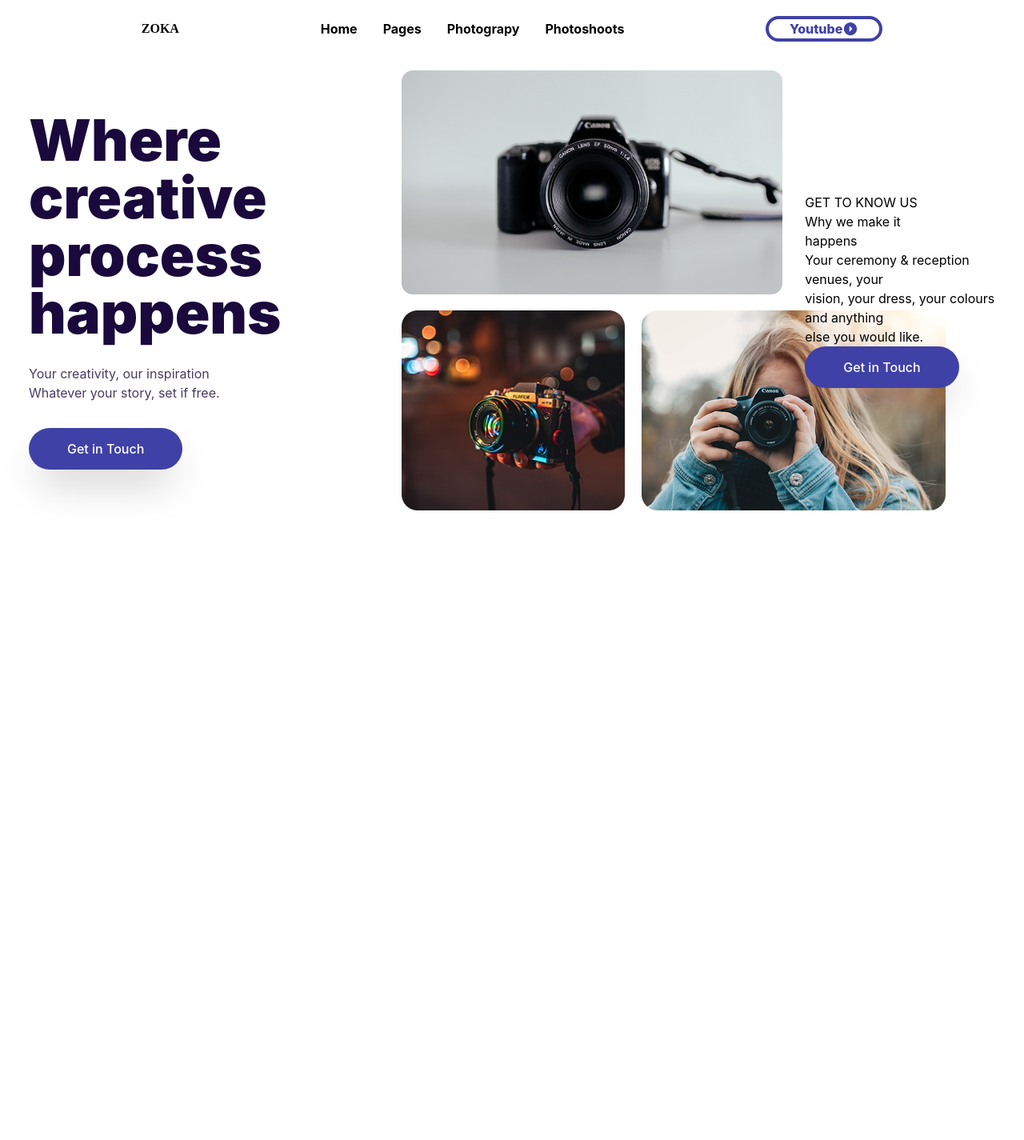
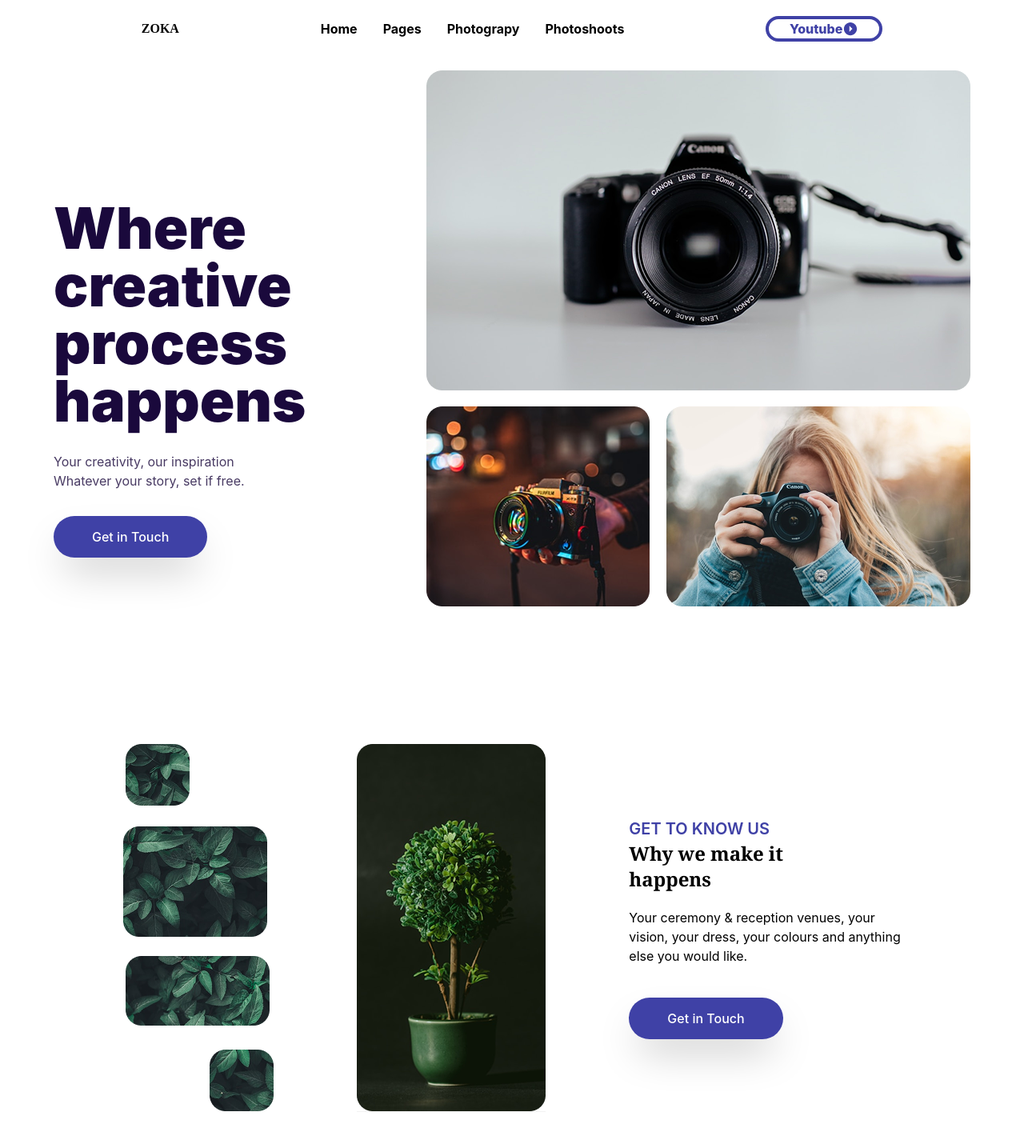
Before and after one commit to 2024xuja/Zoka, a React (Vite) app: page / in a window 1280 px wide. Shown: the whole page at 80% size. Before the commit the page ends 800 px from the top, so only its background shows below. Built offline with nearby package versions, Linux system fonts and the light colour scheme.

Commit message:
Happens has done

```diff
--- a/src/App.jsx
+++ b/src/App.jsx
@@ -1,3 +1,4 @@
+import Happens from "./components/Happens"
 import HeroSection from "./components/HeroSection"
 import Navbar from "./components/Navbar"
 
@@ -6,7 +7,7 @@ function App() {
     <>
       <Navbar />
       <HeroSection/>
-
+      <Happens />
     </>
   )
 }
--- /dev/null
+++ b/src/components/Happens.jsx
@@ -0,0 +1,31 @@
+import KattaGul from '../assets/KattaGul.png';
+import Gul1 from '../assets/Gul1.png';
+
+function Happens() {
+  return (
+    <section className='flex items-center justify-center gap-7 p-9'>
+      <div>
+           <img src={Gul1} alt="Kichik" className='w-47 h-114.75 mr-19'/>
+      </div>
+        <div>
+           <img src={KattaGul} alt="KattaGul" className='w-59 h-114.75 flex shadow-2xs mr-19'/>
+      </div>
+      <div>
+        <h1 className="flex text-[20px] font-semibold text-[#3F41A6] gap-2 ">GET TO KNOW US</h1>
+        <h1 className="text-2xl font-bold font-serif mb-5">
+          Why we make it <br /> happens
+        </h1>
+        <p className="flex text-18 mb-10">
+          Your ceremony & reception venues, your <br /> vision, your dress, your
+          colours and anything <br /> else you would like.
+        </p>
+        <button className="relative p-3.5 px-12 bg-[#3F41A6] rounded-full text-white font-medium shadow-2xl cursor-pointer">
+          Get in Touch
+        </button>
+      </div>
+
+    </section>
+  );
+}
+
+export default Happens;
--- a/src/components/HeroSection.jsx
+++ b/src/components/HeroSection.jsx
@@ -19,31 +19,18 @@ export default function HeroSection() {
           Get in Touch{" "}
         </button>
       </div>
-      <div>
+      <div className="m-25px">
         <img
           src={Camera1}
           alt="Camera rasmi"
           className="w-680px h-400px mb-5"
         />
-        <div className="flex mb-">
-          <img src={Camera2} alt="Bizning rasm" className="w-279px h-250px " />
-          <img src={Camera3} alt="Qiz" className="w-380px h-250px  pl-5.25" />
+        <div className="flex">
+          <img src={Camera2} alt="Bizning rasm" className="w-279px h-250px mb-25" />
+          <img src={Camera3} alt="Qiz" className="w-380px h-250px  pl-5.25 mb-25" />
         </div>
       </div>
-      <div className="">
-        <h1 className="flex ">GET TO KNOW US</h1>
-        <h1>
-          Why we make it <br /> happens
-        </h1>
-        <p className="flex">
-          Your ceremony & reception venues, your <br /> vision, your dress, your
-          colours and anything <br /> else you would like.
-        </p>
-         <button className="relative p-3.5 px-12  bg-[#3F41A6] rounded-full text-white font-medium shadow-2xl cursor-pointer ">
-          Get in Touch{" "}
-        </button>
-        <input type="button" value="" />
-      </div>
+
     </section>
   );
 }
```
Also changed, not shown: src/assets/Gul1.png (added), src/assets/KattaGul.png (added).
